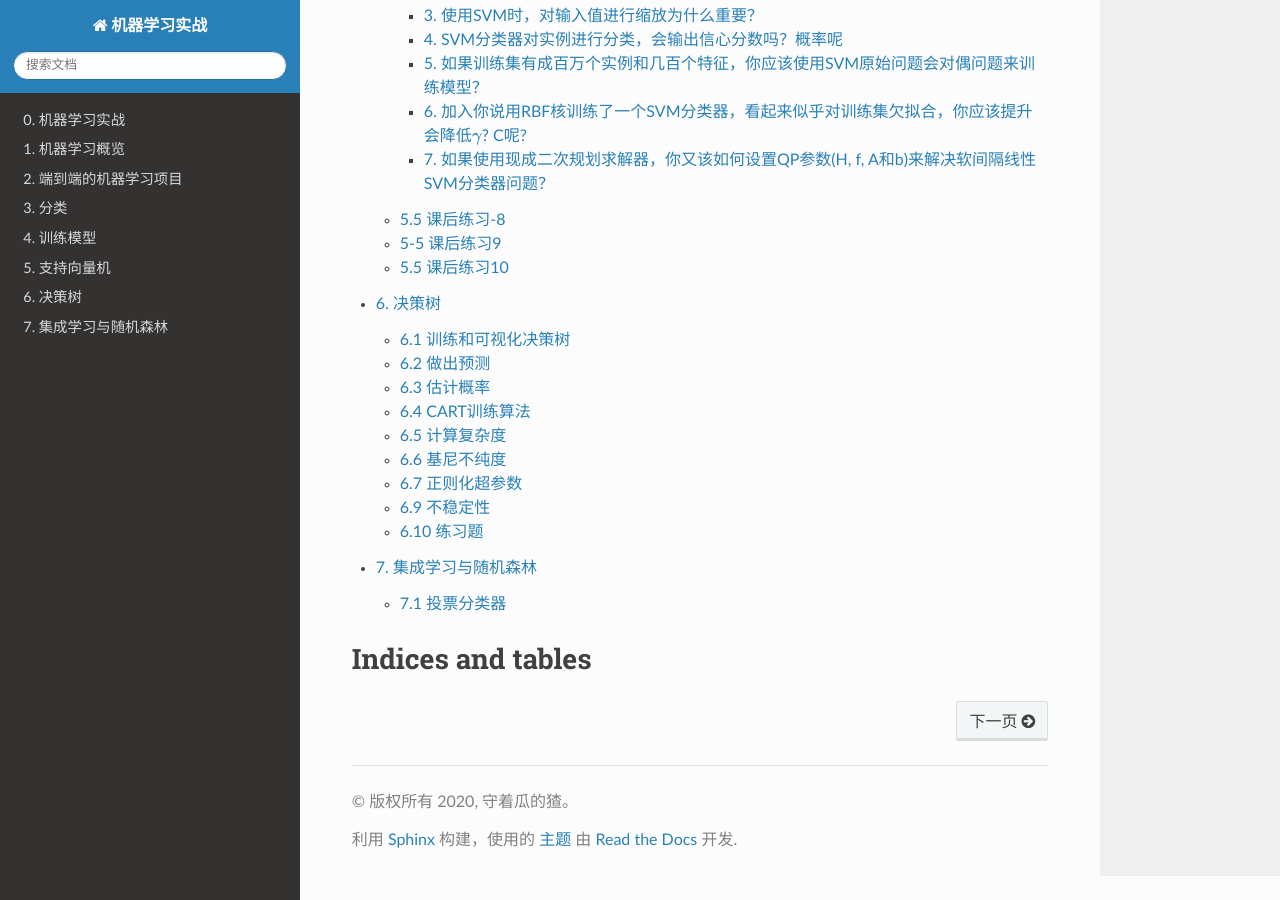
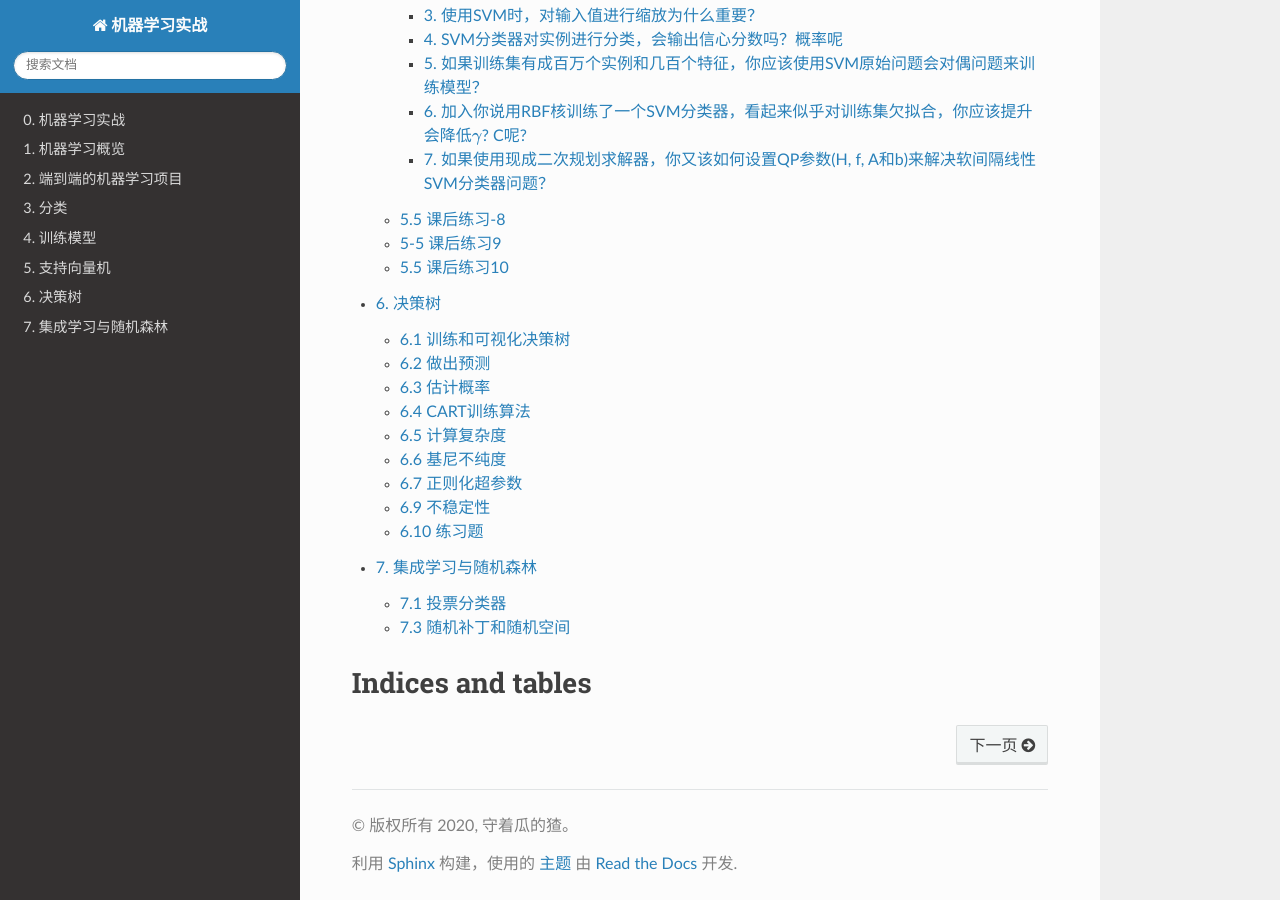
Before and after one commit to ShawnZhang31/ml-handson, a Sphinx documentation site: the page built from docs/source/index.rst, in a window 1280 px wide and 900 px high, scrolled down 3213 px. Built offline with Sphinx 7.4.7 and the Read the Docs theme 2.0.0, drawn with Linux system fonts in a browser that asks for light colours; formulas are drawn with MathJax 3; pages that are not in the unit, such as notebooks, are missing from menus.

Commit message:
docs: add chapter 7-3

```diff
--- a/docs/source/chapter7/index.rst
+++ b/docs/source/chapter7/index.rst
@@ -8,3 +8,5 @@
 
    7-1_voting_classifier.ipynb
    7-2_bagging_pasting.ipynb
+   7-3_patch_random_space.ipynb
+   7-4_randomforest.ipynb
```
Also changed, not shown: docs/source/chapter7/7-3_patch_random_space.ipynb (added), docs/source/chapter7/7-4_randomforest.ipynb (added).
